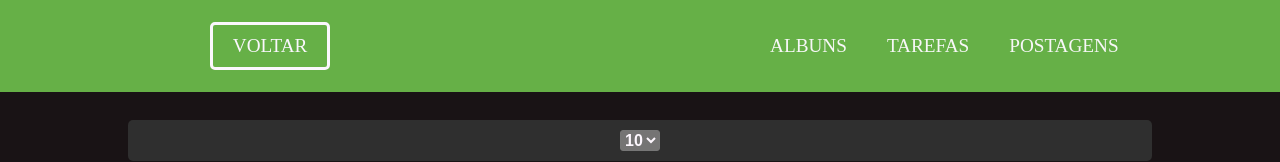
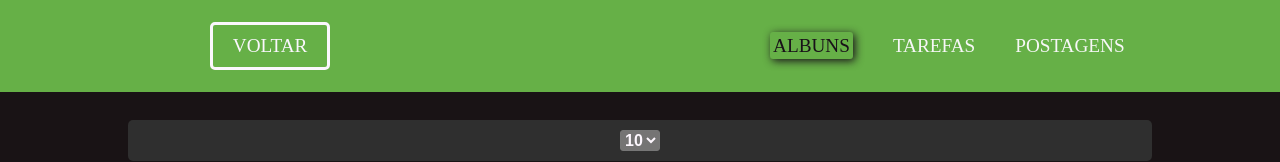
Before and after one commit to BrunoMartinsMoreira/teste-framework-padawans, a React (Create React App) app: page /albuns in a window 1280 px wide. Shown: the top 162 px of the page. Built offline with nearby package versions, Linux system fonts and the light colour scheme; no server answers.

Commit message:
mudando de links para navlinks

```diff
--- a/src/components/Links/index.js
+++ b/src/components/Links/index.js
@@ -1,23 +1,29 @@
-import React from 'react';
-import { Link } from 'react-router-dom';
-import './style.css';
+import React from "react";
+import { NavLink } from "react-router-dom";
+import "./style.css";
 
 const Links = () => {
   return (
     <nav className="nav">
       <div className="link">
-            <Link className="links" to="/albuns">Albuns</Link>
+        <NavLink className="links" to="/albuns">
+          Albuns
+        </NavLink>
       </div>
 
       <div className="link">
-            <Link className="links" to="/tasks">Tarefas</Link>
+        <NavLink className="links" to="/tasks">
+          Tarefas
+        </NavLink>
       </div>
 
       <div className="link">
-            <Link className="links" to="/posts">Postagens</Link>
+        <NavLink className="links" to="/posts">
+          Postagens
+        </NavLink>
       </div>
-      </nav >
+    </nav>
   );
-}
+};
 
 export default Links;
--- a/src/components/Links/style.css
+++ b/src/components/Links/style.css
@@ -8,7 +8,7 @@
   font-size: 1.2rem;
   padding: 20px;
 }
-.links:focus {
+.links.active {
   padding: 3px;
   box-shadow: 2px 2px 8px #191119;
   border-radius: 3px;
```
Lines whose indentation alone changed are shown as unchanged.
